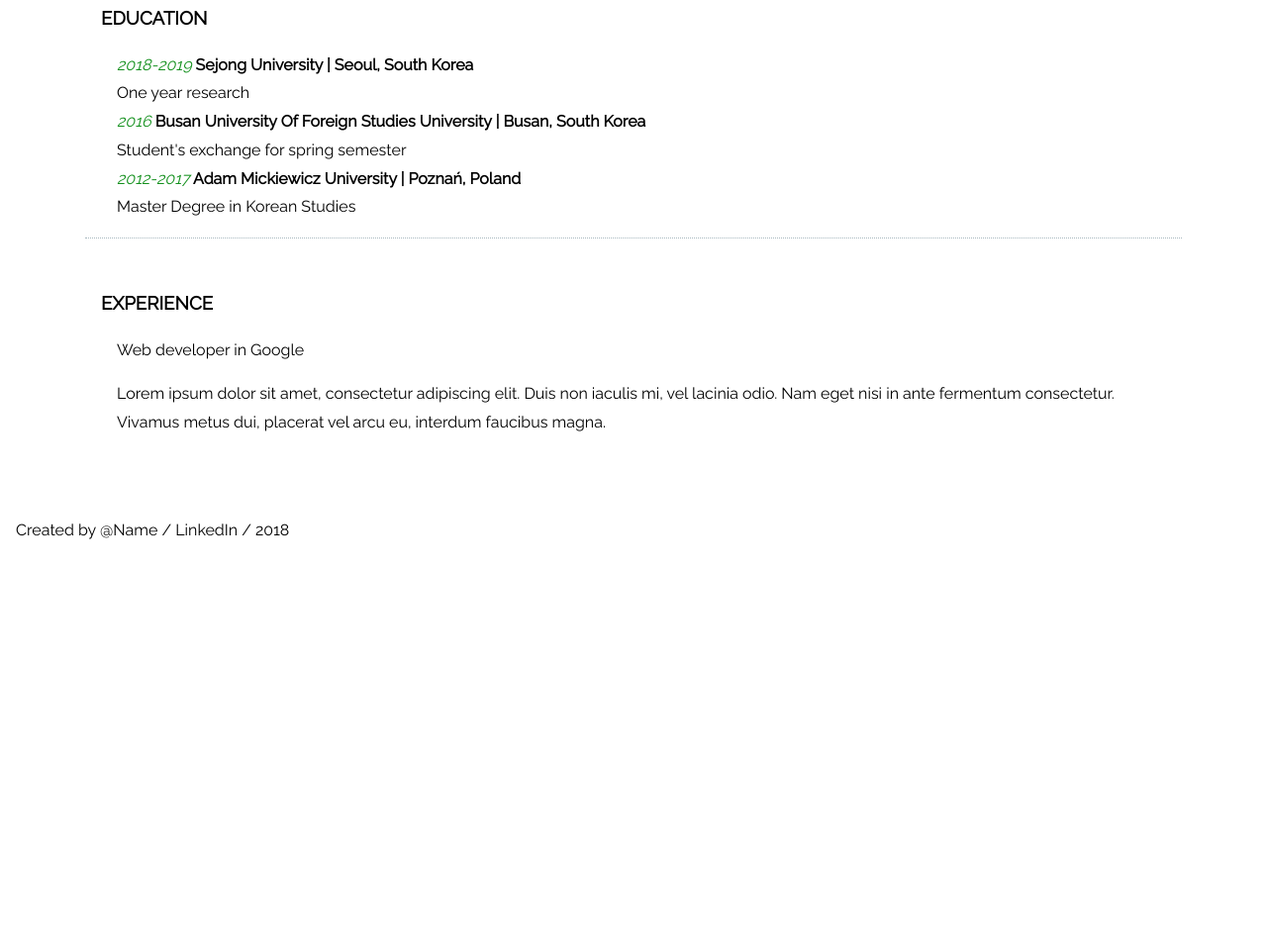
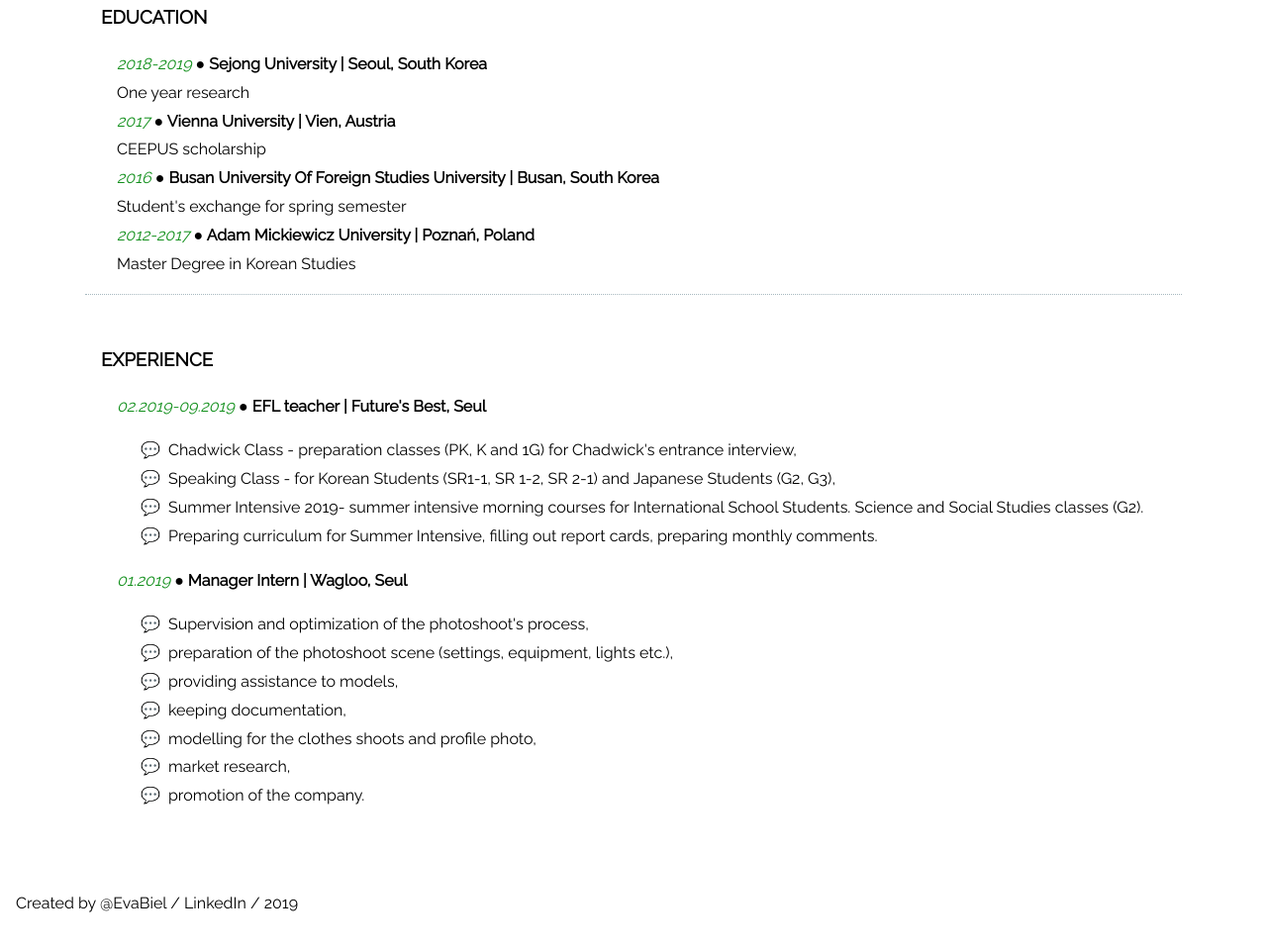
Before and after one commit to kuroitenshi9/myCV, a plain HTML site: page index.html in a window 1280 px wide. Shown: the part 1386-2346 px from the top of the page at 99% size. Before the commit the page ends 1969 px from the top, so only its background shows below. Drawn offline with Linux system fonts and the light colour scheme.

Commit message:
add experience

```diff
--- a/index.html
+++ b/index.html
@@ -91,21 +91,28 @@
 				<h3>Education</h3>
 	      <article>
 	        <div class="school">
-	          <span>2018-2019</span> Sejong University | Seoul, South Korea
+	          <span>2018-2019</span> ● Sejong University | Seoul, South Korea
 	        </div>
 	        <div class="description">
 	        One year research
 			</div>
 
 			<div class="school">
-			  <span>2016</span> Busan University of Foreign Studies University | Busan, South Korea
+				<span>2017</span> ● Vienna University | Vien, Austria
+				</div>
+				<div class="description">
+				  CEEPUS scholarship
+				</div>
+
+			<div class="school">
+			  <span>2016</span> ● Busan University of Foreign Studies University | Busan, South Korea
 	        </div>
 	        <div class="description">
 	        Student's exchange for spring semester
 	        </div>
 
 			<div class="school">
-	          <span>2012-2017</span> Adam Mickiewicz University | Poznań, Poland
+	          <span>2012-2017</span> ● Adam Mickiewicz University | Poznań, Poland
 	        </div>
 	        <div class="description">
 	        Master Degree in Korean Studies
@@ -119,17 +126,40 @@
 			<h3>Experience</h3>
 			<article>
 				<div class="job">
-					Web developer in Google
+				<span>02.2019-09.2019</span> <strong>● EFL teacher | Future's Best, Seul</strong>
 				</div>
 				<div class="description">
-					<p>Lorem ipsum dolor sit amet, consectetur adipiscing elit. Duis non iaculis mi, vel lacinia odio. Nam eget nisi in ante fermentum consectetur. Vivamus metus dui, placerat vel arcu eu, interdum faucibus magna.</p>
+				<p>
+				<ul class="job-description">
+					<li>Chadwick Class - preparation classes (PK, K and 1G) for Chadwick's entrance interview,</li>
+					<li>Speaking Class - for Korean Students (SR1-1, SR 1-2, SR 2-1) and Japanese Students (G2, G3),</li>
+					<li>Summer Intensive 2019- summer intensive morning courses for International School Students. Science and Social Studies classes (G2).</li>
+					<li>Preparing curriculum for Summer Intensive, filling out report cards, preparing monthly comments.</li>
+				</ul>
+				</p>
+				</div>
+				<div class="job">
+				<span>01.2019</span> <strong>● Manager Intern | Wagloo, Seul</strong>
+				</div>
+				<div class="description">
+				<p>
+				<ul class="job-description">
+					<li>Supervision and optimization of the photoshoot's process,</li>
+					<li>preparation of the photoshoot scene (settings, equipment, lights etc.),</li>
+					<li>providing assistance to models,</li>
+					<li>keeping documentation,</li>
+					<li>modelling for the clothes shoots and profile photo,</li>
+					<li>market research,</li>
+					<li>promotion of the company.</li>
+				</ul>
+				</p>
 				</div>
 			</article>
 		</section>
 
 		</main>
 		<footer>
-			<p>Created by @Name  / LinkedIn / 2018 </p>
+			<p>Created by @EvaBiel / LinkedIn / 2019 </p>
 		</footer>
 	</body>
 </html>
--- a/style.css
+++ b/style.css
@@ -96,7 +96,7 @@ main section:not(:last-child)  {
   text-transform: capitalize;
   font-weight: bold;
 }
-.school span {
+.school span, .job span {
   color: rgb(17, 143, 27);
   font-style: italic;
   font-weight: normal;
@@ -113,6 +113,11 @@ ul.list-dashed > li::before {
   content: "🐍";
   padding-right: 0.5em;
 }
+
+ul.job-description > li:before{
+  content: "💬";
+  padding-right: 0.5em;
+}
 footer {
  padding: 1em;
 }
```
Also changed, not shown: img/avatar.jpg, img/bg.jpg.
